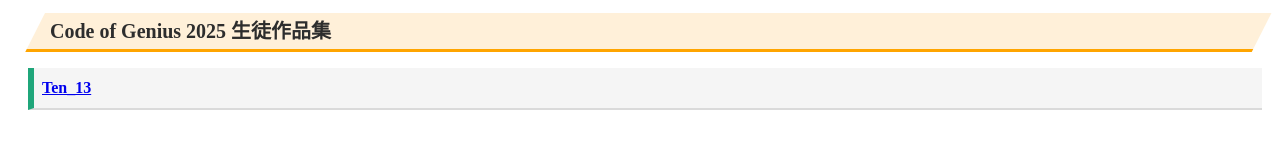
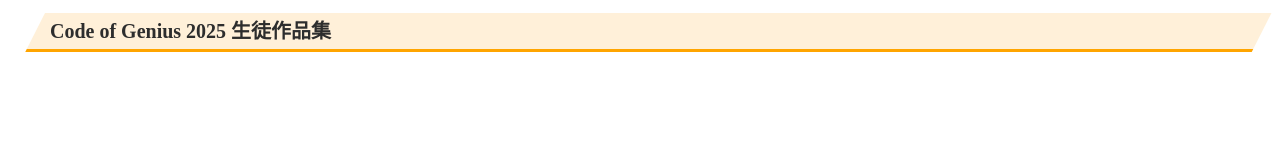
Before and after one commit to cogcamp/2025s01, a plain HTML site: page index.html in a window 1280 px wide. Drawn offline with Linux system fonts and the light colour scheme.

Commit message:
Update index.html

```diff
--- a/index.html
+++ b/index.html
@@ -69,7 +69,6 @@
     <h1>Code of Genius 2025 生徒作品集</h1>
     <div>
         <ul>
-            <li><a href="./Ten_13/" target="_blank">Ten_13</li>
         </ul>
     </div>
 
```
